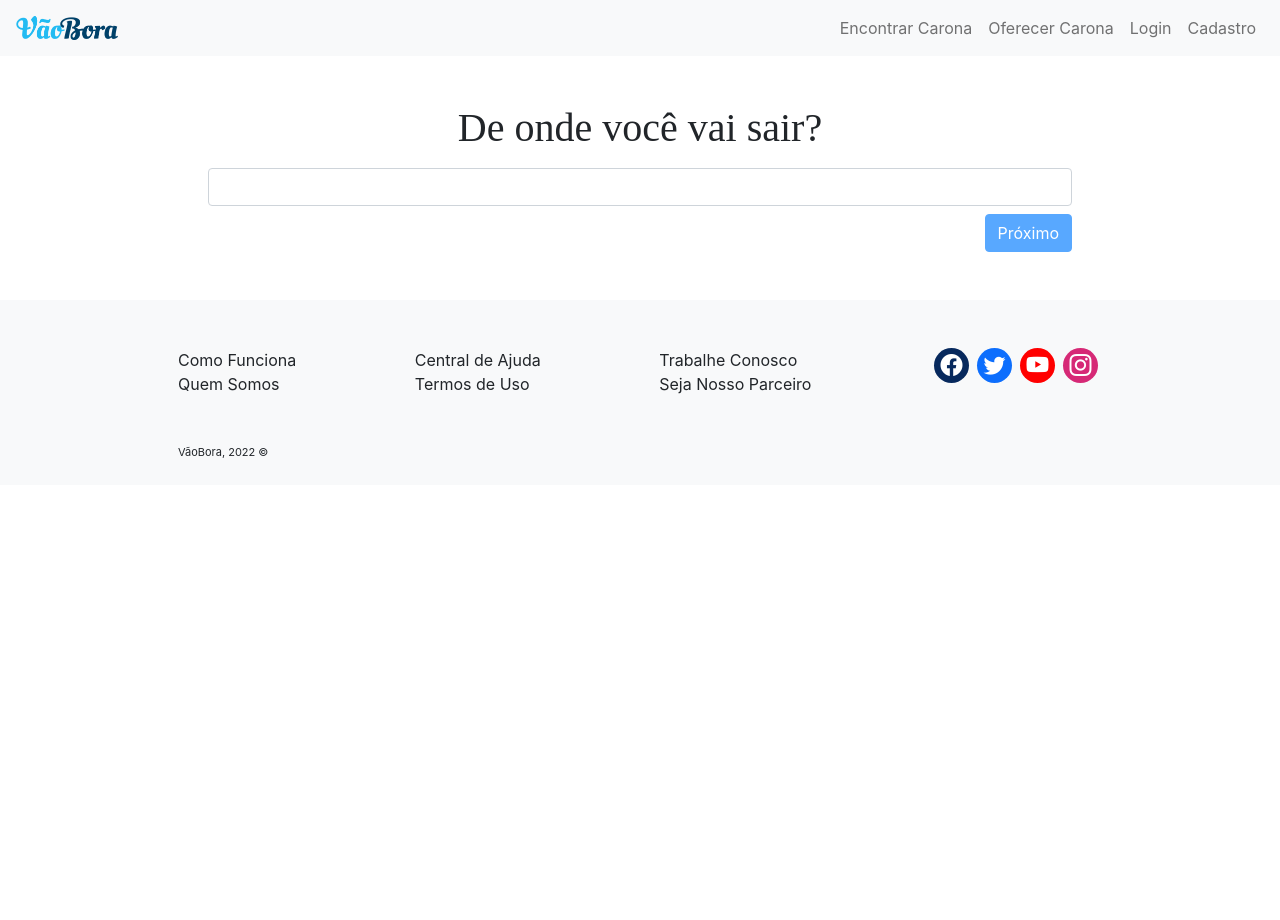
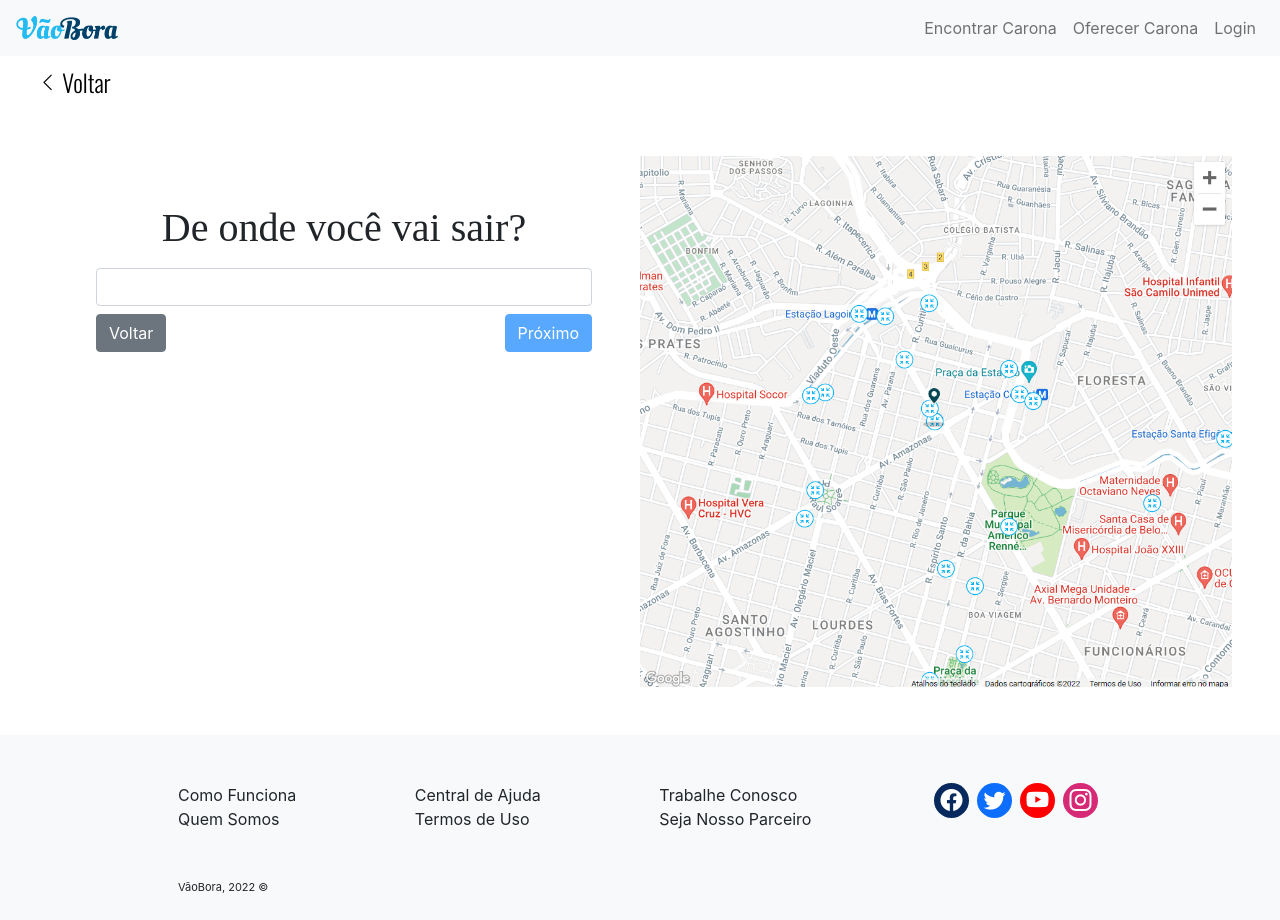
Before and after one commit to ryanalves/IHM-web, an Angular app: page /oferecer-carona in a window 1280 px wide. Before the commit the page ends 800 px from the top, so only its background shows below. Built offline with nearby package versions, Linux system fonts and the light colour scheme.

Commit message:
atualização

```diff
--- a/src/app/home/cadastro/cadastro.component.html
+++ b/src/app/home/cadastro/cadastro.component.html
@@ -1,9 +1,10 @@
 <app-navbar></app-navbar>
 
 <form class="col-sm-12 col-md-8 col-lg-7 row g-3 mt-4" style="margin-left:auto; margin-right:auto;">
-  <a href="login">
-    <img src="assets/voltar.gif" style="width: 15%; margin-top: -25px">
-  </a>
+	<a class="voltar" routerLink="/login">
+		<i class="bi bi-chevron-left"></i>
+		<label> Voltar </label>
+	</a>
 
 	<h4 class="text-center">Cadastre-se agora e VãoBora!</h4>
 	<div class="col-md-6">
--- a/src/app/home/carona/create-carona/create-carona.component.html
+++ b/src/app/home/carona/create-carona/create-carona.component.html
@@ -1,11 +1,21 @@
+<div class="p-2" style="margin-left: 30px   ;">
+    <a class="voltar" routerLink="/caronas">
+        <i class="bi bi-chevron-left"></i>
+        <label> Voltar </label>
+    </a>
+</div>
 <!-- Fase 1 -->
-<div class="d-flex p-5 justify-content-center w-75 content" *ngIf="fase == 1">
-    <h1 class="text-center">De onde você vai sair?</h1>
-    <!-- <pre class="card card-block card-header mb-3">Model: {{selected | json}}</pre> -->
-    <input class="form-control mt-2" [(ngModel)]="ponto_saida" [typeahead]="pontos_saida">
-    <div class="d-flex justify-content-between w-100 mt-2">
-        <div></div>
-        <button class="btn btn-primary" (click)="fase = fase + 1" [disabled]="!ponto_saida">Próximo</button>
+<div class="d-flex p-5 justify-content-center w-100" *ngIf="fase == 1">
+    <div class="d-flex p-5 w-50 content">
+        <h1 class="text-center">De onde você vai sair?</h1>
+        <input class="form-control mt-2" [(ngModel)]="ponto_saida" [typeahead]="pontos_saida">
+        <div class="d-flex justify-content-between w-100 mt-2">
+            <button class="btn btn-secondary" (click)="fase = fase - 1">Voltar</button>
+            <button class="btn btn-primary" (click)="fase = fase + 1" [disabled]="!ponto_saida">Próximo</button>
+        </div>
+    </div>
+    <div class="d-flex justify-content-center w-50 content">
+        <img style="width: 100%;" src="assets/map.png" alt="">
     </div>
 </div>
 
@@ -13,11 +23,11 @@
 <!-- Fase 2 -->
 <div class="d-flex p-5 justify-content-center w-100" *ngIf="fase == 2">
     <div class="d-flex p-5 w-50 content">
-        <h1 class="text-center">Onde você gostaria de buscar seus passageiros?</h1>
-        <input class="form-control mt-2" [(ngModel)]="ponto_saida" [typeahead]="pontos_saida" disabled>
+        <h1 class="text-center">Para onde você vai?</h1>
+        <input class="form-control mt-2" [(ngModel)]="ponto_chegada" [typeahead]="pontos_chegada">
         <div class="d-flex justify-content-between w-100 mt-2">
             <button class="btn btn-secondary" (click)="fase = fase - 1">Voltar</button>
-            <button class="btn btn-primary" (click)="fase = fase + 1">Próximo</button>
+            <button class="btn btn-primary" (click)="fase = fase + 1" [disabled]="!ponto_chegada">Próximo</button>
         </div>
     </div>
     <div class="d-flex justify-content-center w-50 content">
@@ -27,32 +37,6 @@
 
 <!-- Fase 3 -->
 <div class="d-flex p-5 justify-content-center w-75 content" *ngIf="fase == 3">
-    <h1 class="text-center">Para onde você vai?</h1>
-    <!-- <pre class="card card-block card-header mb-3">Model: {{selected | json}}</pre> -->
-    <input class="form-control mt-2" [(ngModel)]="ponto_chegada" [typeahead]="pontos_chegada">
-    <div class="d-flex justify-content-between w-100 mt-2">
-        <button class="btn btn-secondary" (click)="fase = fase - 1">Voltar</button>
-        <button class="btn btn-primary" (click)="fase = fase + 1" [disabled]="!ponto_chegada">Próximo</button>
-    </div>
-</div>
-
-<!-- Fase 4 -->
-<div class="d-flex p-5 justify-content-center w-100" *ngIf="fase == 4">
-    <div class="d-flex p-5 w-50 content">
-        <h1 class="text-center">Onde você gostaria de buscar seus passageiros?</h1>
-        <input class="form-control mt-2" [(ngModel)]="ponto_chegada" [typeahead]="pontos_chegada" disabled>
-        <div class="d-flex justify-content-between w-100 mt-2">
-            <button class="btn btn-secondary" (click)="fase = fase - 1">Voltar</button>
-            <button class="btn btn-primary" (click)="fase = fase + 1">Próximo</button>
-        </div>
-    </div>
-    <div class="d-flex justify-content-center w-50 content">
-        <img style="width: 100%;" src="assets/map.png" alt="">
-    </div>
-</div>
-
-<!-- Fase 5 -->
-<div class="d-flex p-5 justify-content-center w-75 content" *ngIf="fase == 5">
     <h1 class="text-center">Valor por lugar?</h1>
     <!-- <pre class="card card-block card-header mb-3">Model: {{selected | json}}</pre> -->
 
--- a/src/app/home/carona/pesquisar-carona/pesquisar-carona.component.html
+++ b/src/app/home/carona/pesquisar-carona/pesquisar-carona.component.html
@@ -1,6 +1,9 @@
-<a href="#">
-  <img src="assets/voltar.gif" style="width: 10%; margin-left: 280px">
-</a>
+<div class="p-2" style="margin-left: 30px;">
+    <a class="voltar" routerLink="/caronas">
+        <i class="bi bi-chevron-left"></i>
+        <label> Voltar </label>
+    </a>
+</div>
 
 <div class="d-flex p-2 justify-content-center">
     <div class="searchbar">
--- a/src/app/home/carona/view-carona/view-carona.component.html
+++ b/src/app/home/carona/view-carona/view-carona.component.html
@@ -24,7 +24,9 @@
                 <div> <i class="bi bi-chevron-right"></i> </div>
             </div>
             <span class="border-bottom"></span>
-            <h5 class="mt-3 grey">Passageiros</h5>
+            <div class="row">
+                <div class="col-sm-3 p-3">
+                    <h5 class="mt-3">Passageiros</h5>
                     <div>
 
                         <div class="user">
@@ -45,5 +47,11 @@
 
                     </div>
                 </div>
+                <div class="col-sm-9 p-3">
+                    <h5 class="mt-3">Rota</h5>
+                    <img style="width: 100%;" src="assets/map2.png" alt="">
                 </div>
             </div>
+        </div>
+    </div>
+</div>
--- a/src/app/home/login/login.component.html
+++ b/src/app/home/login/login.component.html
@@ -1,11 +1,11 @@
 <app-navbar></app-navbar>
-
 
 <div class="container p-4" id="tamanho">
 
-  <a href="#">
-    <img src="assets/voltar.gif" style="width: 30%">
-  </a>
+    <a class="voltar" routerLink="/caronas">
+        <i class="bi bi-chevron-left"></i>
+        <label> Voltar </label>
+    </a>
 
     <div class="d-flex w-100 justify-content-center">
         <img src="assets/van.png" height="70" class="d-inline-block align-text-top" style="margin-bottom: 10px">
@@ -24,8 +24,8 @@
         <p></p>
         <a class="esquecer-senha" href="#">Esqueceu sua senha?</a>
         <p></p>
-        <a class="cadastro" href="http://localhost:4200/cadastro">Cadastrar-se</a>
-        <p></p>
-        <a class="contato" href="#">Não conseguiu se cadastrar? Entre em contato conosco!</a>
+        <a class="cadastro" routerLink="/cadastro">Cadastrar-se</a>
+        <!-- <p></p> -->
+        <!-- <a class="contato" href="#">Não conseguiu se cadastrar? Entre em contato conosco!</a> -->
     </div>
 </div>
--- a/src/app/home/navbar/navbar.component.html
+++ b/src/app/home/navbar/navbar.component.html
@@ -14,9 +14,9 @@
                 <li class="nav-item">
                     <a class="nav-link" routerLink="/login">Login</a>
                 </li>
-                <li class="nav-item">
+                <!-- <li class="nav-item">
                     <a class="nav-link" routerLink="/cadastro">Cadastro</a>
-                </li>
+                </li> -->
             </ul>
         </div>
     </div>
--- /dev/null
+++ b/src/assets/all.css
@@ -0,0 +1,21 @@
+@import url('https://fonts.googleapis.com/css2?family=Oswald:wght@300&display=swap');
+
+
+a.voltar {
+    display: flex;
+    align-items: center;
+    gap: 5px;
+    color: black;
+    width: auto;
+    font-size: larger;
+    font-family: 'Oswald', sans-serif;
+}
+.voltar label {
+    font-size: x-large;
+    margin: 0;
+    cursor: pointer;
+}
+a.voltar:link { text-decoration: none; }
+a.voltar:visited { text-decoration: none; }
+a.voltar:hover { text-decoration: none; }
+a.voltar:active { text-decoration: none; }
--- a/src/index.html
+++ b/src/index.html
@@ -10,6 +10,8 @@
   <link href="https://cdn.jsdelivr.net/npm/bootstrap@5.2.0-beta1/dist/css/bootstrap.min.css" rel="stylesheet" integrity="sha384-0evHe/X+R7YkIZDRvuzKMRqM+OrBnVFBL6DOitfPri4tjfHxaWutUpFmBp4vmVor" crossorigin="anonymous">
   <script src="https://cdn.jsdelivr.net/npm/bootstrap@5.2.0-beta1/dist/js/bootstrap.bundle.min.js" integrity="sha384-pprn3073KE6tl6bjs2QrFaJGz5/SUsLqktiwsUTF55Jfv3qYSDhgCecCxMW52nD2" crossorigin="anonymous"></script>
   <link rel="stylesheet" href="https://cdn.jsdelivr.net/npm/bootstrap-icons@1.8.3/font/bootstrap-icons.css">
+  <link rel="stylesheet" href="assets/all.css">
+
 </head>
 
   <app-root></app-root>
```
Also changed, not shown: src/assets/map2.png (added). Lines whose indentation alone changed are shown as unchanged.
